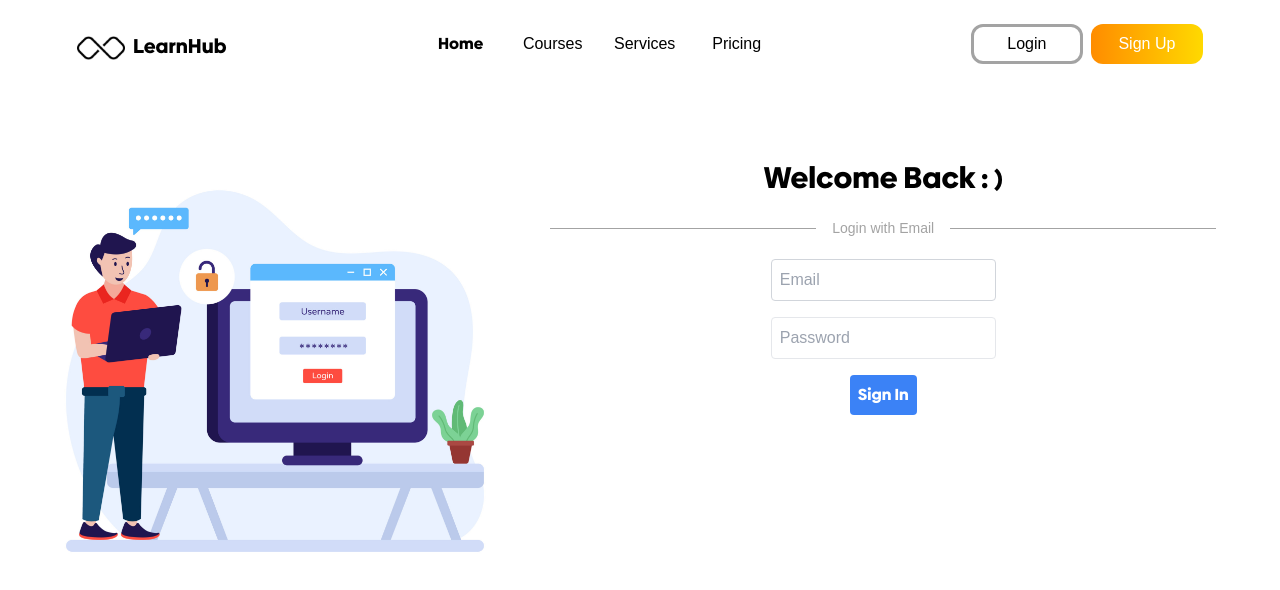
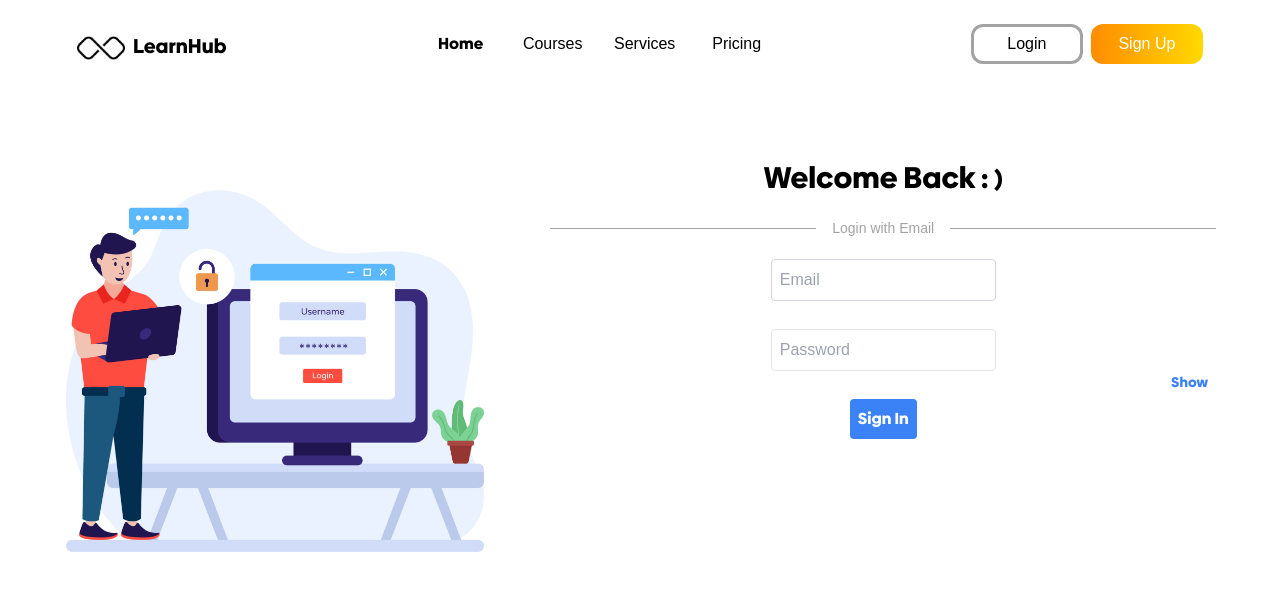
Before and after one commit to Jahanvi025/LearnEase, a React (Create React App) app in the folder frontend/: page / in a window 1280 px wide. Both pictures are taken after a click on the button "Login". Shown: the top 590 px of the page. Built offline with nearby package versions, Linux system fonts and the light colour scheme.

Commit message:
Do some minor change in Signin page

```diff
--- a/frontend/src/components/Signin.jsx
+++ b/frontend/src/components/Signin.jsx
@@ -1,68 +1,91 @@
-import React, { useState } from 'react';
+import React, {useState} from 'react';
 import loginimg from "../Assets/images/login.jpg";
 
 const Signin = () => {
-  const [email, setEmail] = useState('');
-  const [password, setPassword] = useState('');
+    const [userData, setUserData] = useState({
+        email: "",
+        password: "",
+    });
+
+    const [showPassword, setShowPassword] = useState(false);
+
+    const togglePassword = () => {
+        setShowPassword(!showPassword);
+    }
+
     const [error, setError] = useState('');
     const [success, setSuccess] = useState('');
 
-const handleSubmit = async (event) => {
-  event.preventDefault();
-  setError('');
-  setSuccess('');
+    const handleChange = ( e ) => {
+        setUserData(( prev ) => ({...prev, [e.target.id]: e.target.value}));
+    }
 
-  try {
-    const response = await fetch('/login', {
-      method: 'POST',
-      headers: {
-        'Content-Type': 'application/json',
-      },
-      body: JSON.stringify({ email, password }),
-    });
-
-    const data = await response.json();
-    if (response.ok) {
-      setSuccess('Login successful!');
-      // Handle success, e.g., redirect or update state
-    } else {
-      setError(data.message);
-    }
-  } catch (error) {
-    setError('An error occurred. Please try again.');
-  }
-};
+    // const handleSubmit = async ( event ) => {
+    //     event.preventDefault();
+    //     setError('');
+    //     setSuccess('');
+    //
+    //     try {
+    //         const response = await fetch('/login', {
+    //             method: 'POST',
+    //             headers: {
+    //                 'Content-Type': 'application/json',
+    //             },
+    //             body: JSON.stringify({email, password}),
+    //         });
+    //
+    //         const data = await response.json();
+    //         if (response.ok) {
+    //             setSuccess('Login successful!');
+    //             // Handle success, e.g., redirect or update state
+    //         } else {
+    //             setError(data.message);
+    //         }
+    //     } catch (error) {
+    //         setError('An error occurred. Please try again.');
+    //     }
+    // };
 
     return (
         <div className='flex flex-row justify-between p-8'>
-    <img src={loginimg} className='w-[40%] h-[40%]' alt="Login" />
+            <img src={loginimg} className='w-[40%] h-[40%]' alt="Login"/>
             <div className="flex flex-col text-center w-[60%] h-[76vh] p-8">
                 <h1 className='text-3xl text-center mb-5'>
-        Welcome Back : <span style={{ fontSize: '24px' }}>)</span>
+                    Welcome Back : <span style={{fontSize: '24px'}}>)</span>
                 </h1>
                 <div className="flex items-center mb-5">
-        <hr className="flex-grow border-t border-neutral-400" />
+                    <hr className="flex-grow border-t border-neutral-400"/>
                     <p className="mx-4 text-neutral-400 text-font text-[14px]">Login with Email</p>
-        <hr className="flex-grow border-t border-neutral-400" />
+                    <hr className="flex-grow border-t border-neutral-400"/>
                 </div>
 
-      <form onSubmit={handleSubmit} className="flex flex-col items-center">
+                <form  className="flex flex-col items-center">
                     <input
                         type="email"
+                        id="email"
                         placeholder="Email"
-          value={email}
-          onChange={(e) => setEmail(e.target.value)}
+                        value={userData.email}
+                        onChange={handleChange}
                         required
                         className="mb-4 p-2 border border-gray-300 rounded text-font"
                     />
+                    <div className='w-full my-3 relative'>
+
                         <input
-          type="password"
+                            type={showPassword ? 'text' : 'password'}
+                            id="password"
                             placeholder="Password"
-          value={password}
-          onChange={(e) => setPassword(e.target.value)}
+                            value={userData.password}
+                            onChange={handleChange}
                             required
                             className="mb-4 p-2 border border-black-300 rounded text-font"
                         />
+                        <button type='button' onClick={togglePassword}
+                                className=' hover:cursor-pointer text-sm text-blue-500 absolute right-2 top-[3.2rem] transform -translate-y-2 '>
+                            {showPassword ? 'Hide' : 'Show'}
+                        </button>
+                    </div>
+
                     <button
                         type="submit"
                         className="p-2 bg-blue-500 text-white rounded hover:bg-blue-600"
```
Lines whose indentation alone changed are shown as unchanged.
